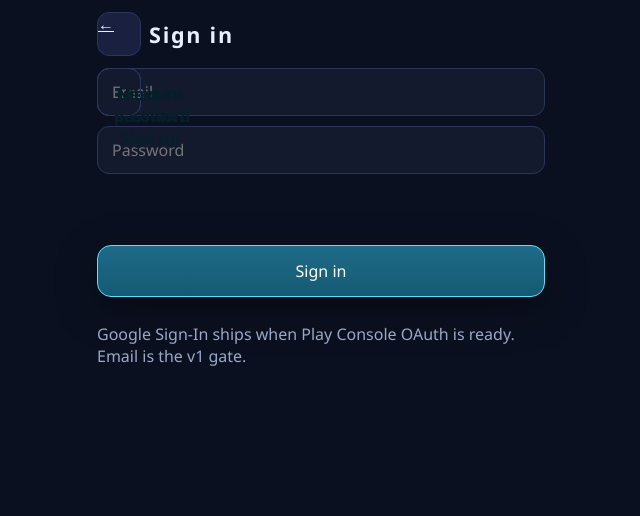
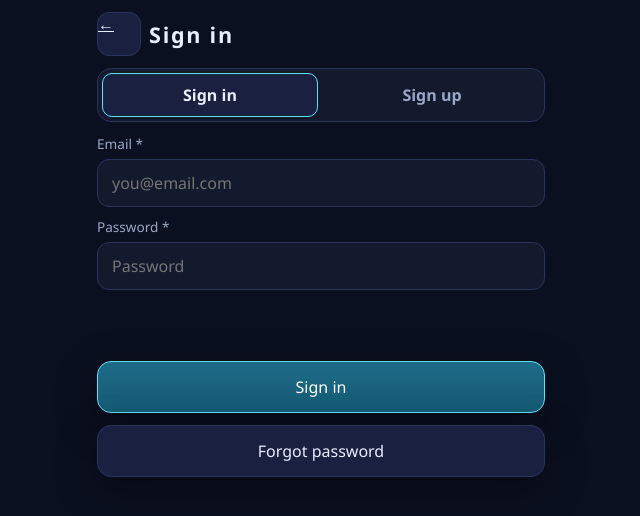
Before and after one commit to BotGamer4Real/StellarSudoku, a React (Vite) app: page /auth in a window 1280 px wide. Shown: the top 516 px of the page, without its empty margins (319-959 px from the left). Built offline with nearby package versions, Linux system fonts and the light colour scheme; no server answers.

Commit message:
Make Sign up a visible switch with required fields

```diff
--- a/src/index.css
+++ b/src/index.css
@@ -72,6 +72,32 @@ button { cursor: pointer; }
 .btn.danger { border-color: var(--bad); color: var(--bad); }
 .btn:disabled { opacity: 0.5; cursor: not-allowed; }
 .btn.ghost { background: transparent; box-shadow: none; }
+
+.auth-switch {
+  display: grid;
+  grid-template-columns: 1fr 1fr;
+  gap: 6px;
+  padding: 4px;
+  border: 1px solid var(--line);
+  border-radius: 14px;
+  background: var(--bg-2);
+}
+.auth-switch button {
+  min-height: 44px;
+  border: 1px solid transparent;
+  border-radius: 10px;
+  background: transparent;
+  color: var(--muted);
+  font-weight: 700;
+}
+.auth-switch button.active {
+  background: var(--panel);
+  color: var(--text);
+  border-color: var(--accent);
+}
+
+.field { display: flex; flex-direction: column; gap: 6px; }
+.field span { font-size: 0.85rem; color: var(--muted); }
 
 .topbar { display: flex; align-items: center; gap: 8px; min-height: 44px; }
 .icon-btn {
--- a/src/screens/AuthScreen.tsx
+++ b/src/screens/AuthScreen.tsx
@@ -1,61 +1,192 @@
-import { useMemo, useState } from 'react';
+import { useMemo, useState, type FormEvent } from 'react';
 import { Link, useNavigate, useSearchParams } from 'react-router-dom';
 import { Shell } from '../components/Shell';
+import { DISPLAY_NAME_RE } from '../lib/constants';
 import { useAuth } from '../state/AuthProvider';
 
+const PENDING_NAME_KEY = 'stellarsudoku.pendingDisplayName';
+
 export function AuthScreen() {
-  const { signIn, signUp, resetPassword, configured } = useAuth();
+  const { signIn, signUp, resetPassword, setDisplayName, configured } = useAuth();
   const nav = useNavigate();
   const [params] = useSearchParams();
   const next = params.get('next') || '/';
   const [mode, setMode] = useState<'in' | 'up' | 'reset'>('in');
   const [email, setEmail] = useState('');
   const [password, setPassword] = useState('');
+  const [confirm, setConfirm] = useState('');
+  const [displayName, setName] = useState('');
   const [err, setErr] = useState<string | null>(null);
   const [info, setInfo] = useState<string | null>(null);
+  const [busy, setBusy] = useState(false);
+
   const title = useMemo(
     () => (mode === 'in' ? 'Sign in' : mode === 'up' ? 'Create account' : 'Reset password'),
     [mode],
   );
 
-  const go = async () => {
+  const switchMode = (nextMode: 'in' | 'up') => {
+    setMode(nextMode);
     setErr(null);
     setInfo(null);
-    if (mode === 'reset') {
-      const e = await resetPassword(email);
-      if (e) setErr(e);
-      else setInfo('Check your email for the reset link.');
+    setPassword('');
+    setConfirm('');
+  };
+
+  const validate = (): string | null => {
+    if (!email.trim()) return 'Email is required.';
+    if (mode === 'reset') return null;
+    if (!password) return 'Password is required.';
+    if (mode === 'up') {
+      if (!DISPLAY_NAME_RE.test(displayName.trim())) {
+        return 'Display name is required: 3–20 characters, start with a letter or number.';
+      }
+      if (password.length < 8) return 'Password must be at least 8 characters.';
+      if (password !== confirm) return 'Passwords do not match.';
+    }
+    return null;
+  };
+
+  const go = async (e: FormEvent) => {
+    e.preventDefault();
+    setErr(null);
+    setInfo(null);
+    const problem = validate();
+    if (problem) {
+      setErr(problem);
       return;
     }
-    const e = mode === 'up' ? await signUp(email, password) : await signIn(email, password);
-    if (e) setErr(e);
-    else nav(next);
+    setBusy(true);
+    try {
+      if (mode === 'reset') {
+        const resetErr = await resetPassword(email.trim());
+        if (resetErr) setErr(resetErr);
+        else setInfo('Check your email for the reset link.');
+        return;
+      }
+      if (mode === 'up') {
+        const result = await signUp(email.trim(), password);
+        if (result.error) {
+          setErr(result.error);
+          return;
+        }
+        localStorage.setItem(PENDING_NAME_KEY, displayName.trim());
+        if (result.needsConfirm) {
+          setInfo('Account created. Check your email to confirm, then sign in.');
+          setMode('in');
+          setPassword('');
+          setConfirm('');
+          return;
+        }
+        const nameErr = await setDisplayName(displayName.trim());
+        if (nameErr) {
+          setErr(nameErr);
+          nav('/');
+          return;
+        }
+        localStorage.removeItem(PENDING_NAME_KEY);
+        nav(next);
+        return;
+      }
+      const signInErr = await signIn(email.trim(), password);
+      if (signInErr) setErr(signInErr);
+      else nav(next);
+    } finally {
+      setBusy(false);
+    }
   };
 
   return (
     <Shell>
       <div className="topbar">
-        <Link className="icon-btn" to="/">←</Link>
+        <Link className="icon-btn" to="/" aria-label="Back">←</Link>
         <h1 className="brand">{title}</h1>
       </div>
       {!configured && <p className="error">Supabase env vars are missing. Add them to .env.local / Vercel.</p>}
-      <div className="stack">
-        <input type="email" autoComplete="email" placeholder="Email" value={email} onChange={(e) => setEmail(e.target.value)} />
+
+      {mode !== 'reset' && (
+        <div className="auth-switch" role="tablist" aria-label="Account mode">
+          <button type="button" role="tab" aria-selected={mode === 'in'} className={mode === 'in' ? 'active' : ''} onClick={() => switchMode('in')}>
+            Sign in
+          </button>
+          <button type="button" role="tab" aria-selected={mode === 'up'} className={mode === 'up' ? 'active' : ''} onClick={() => switchMode('up')}>
+            Sign up
+          </button>
+        </div>
+      )}
+
+      <form className="stack" onSubmit={(e) => void go(e)}>
+        {mode === 'up' && (
+          <label className="field">
+            <span>Display name *</span>
+            <input
+              type="text"
+              autoComplete="nickname"
+              placeholder="Shown on leaderboards"
+              maxLength={20}
+              value={displayName}
+              onChange={(e) => setName(e.target.value)}
+              required
+            />
+          </label>
+        )}
+        <label className="field">
+          <span>Email *</span>
+          <input
+            type="email"
+            autoComplete="email"
+            placeholder="you@email.com"
+            value={email}
+            onChange={(e) => setEmail(e.target.value)}
+            required
+          />
+        </label>
         {mode !== 'reset' && (
-          <input type="password" autoComplete={mode === 'up' ? 'new-password' : 'current-password'} placeholder="Password" value={password} onChange={(e) => setPassword(e.target.value)} />
+          <label className="field">
+            <span>Password *</span>
+            <input
+              type="password"
+              autoComplete={mode === 'up' ? 'new-password' : 'current-password'}
+              placeholder={mode === 'up' ? 'At least 8 characters' : 'Password'}
+              value={password}
+              onChange={(e) => setPassword(e.target.value)}
+              required
+              minLength={mode === 'up' ? 8 : undefined}
+            />
+          </label>
+        )}
+        {mode === 'up' && (
+          <label className="field">
+            <span>Confirm password *</span>
+            <input
+              type="password"
+              autoComplete="new-password"
+              placeholder="Repeat password"
+              value={confirm}
+              onChange={(e) => setConfirm(e.target.value)}
+              required
+              minLength={8}
+            />
+          </label>
         )}
         <p className="error">{err}</p>
         {info && <p className="ok">{info}</p>}
-        <button className="btn primary" onClick={() => void go()}>{title}</button>
-        {mode === 'in' && (
-          <>
-            <button className="btn ghost" onClick={() => setMode('up')}>Need an account? Sign up</button>
-            <button className="btn ghost" onClick={() => setMode('reset')}>Forgot password</button>
-          </>
-        )}
-        {mode !== 'in' && <button className="btn ghost" onClick={() => setMode('in')}>Back to sign in</button>}
-        <p className="muted">Google Sign-In ships when Play Console OAuth is ready. Email is the v1 gate.</p>
-      </div>
+        <button className="btn primary" type="submit" disabled={busy}>
+          {busy ? 'Please wait…' : title}
+        </button>
+      </form>
+
+      {mode === 'in' && (
+        <button className="btn" type="button" onClick={() => { setMode('reset'); setErr(null); setInfo(null); }}>
+          Forgot password
+        </button>
+      )}
+      {mode === 'reset' && (
+        <button className="btn" type="button" onClick={() => switchMode('in')}>
+          Back to sign in
+        </button>
+      )}
+      {mode === 'up' && <p className="muted">* Required. Display name must be unique, 3–20 characters.</p>}
     </Shell>
   );
 }
--- a/src/screens/HomeScreen.tsx
+++ b/src/screens/HomeScreen.tsx
@@ -67,7 +67,12 @@ export function HomeScreen() {
           Classic Sudoku with a space theme — six difficulties, a 120-puzzle campaign, and one shared daily board.
         </p>
         {profile && <p className="muted">✦ {profile.coins} Cosmic Coins</p>}
-        {!user && <p className="muted">Guest: Single Player only. Sign in for Campaign, Daily, and cloud save.</p>}
+        {!user && (
+          <>
+            <p className="muted">Guest: Single Player only. Sign in or sign up for Campaign, Daily, and cloud save.</p>
+            <button className="btn" type="button" onClick={() => nav('/auth')}>Sign in / Sign up</button>
+          </>
+        )}
       </header>
 
       <nav className="menu">
--- a/src/state/AuthProvider.tsx
+++ b/src/state/AuthProvider.tsx
@@ -18,7 +18,7 @@ type AuthCtx = {
   user: User | null;
   profile: Profile | null;
   refreshProfile: () => Promise<Profile | null>;
-  signUp: (email: string, password: string) => Promise<string | null>;
+  signUp: (email: string, password: string) => Promise<{ error: string | null; needsConfirm: boolean }>;
   signIn: (email: string, password: string) => Promise<string | null>;
   signOut: () => Promise<void>;
   resetPassword: (email: string) => Promise<string | null>;
@@ -43,7 +43,18 @@ export function AuthProvider({ children }: { children: ReactNode }) {
       setProfile(null);
       return null;
     }
-    const p = data as Profile;
+    let p = data as Profile;
+    if (p.needs_display_name) {
+      const pending = localStorage.getItem('stellarsudoku.pendingDisplayName');
+      if (pending) {
+        const { error: nameErr } = await supabase.rpc('set_display_name', { p_name: pending });
+        if (!nameErr) {
+          localStorage.removeItem('stellarsudoku.pendingDisplayName');
+          const again = await supabase.from('profiles').select('*').eq('id', session.user.id).single();
+          if (again.data) p = again.data as Profile;
+        }
+      }
+    }
     setProfile(p);
     const theme = p.settings?.theme === 'light' ? 'light' : 'dark';
     document.documentElement.dataset.theme = theme;
@@ -68,9 +79,9 @@ export function AuthProvider({ children }: { children: ReactNode }) {
   }, [refreshProfile]);
 
   const signUp = async (email: string, password: string) => {
-    if (!supabase) return 'Supabase is not configured';
-    const { error } = await supabase.auth.signUp({ email, password });
-    return error?.message ?? null;
+    if (!supabase) return { error: 'Supabase is not configured', needsConfirm: false };
+    const { data, error } = await supabase.auth.signUp({ email, password });
+    return { error: error?.message ?? null, needsConfirm: !data.session };
   };
 
   const signIn = async (email: string, password: string) => {
```
